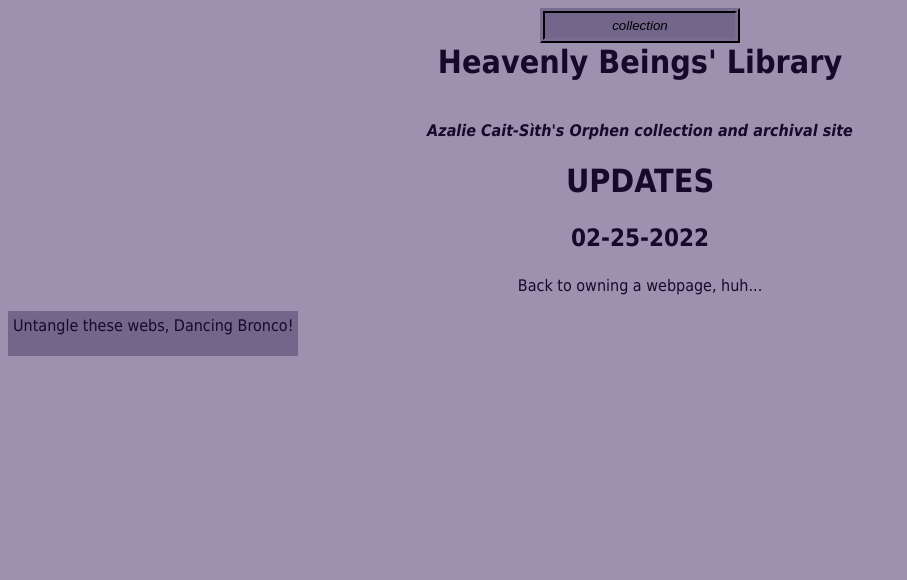
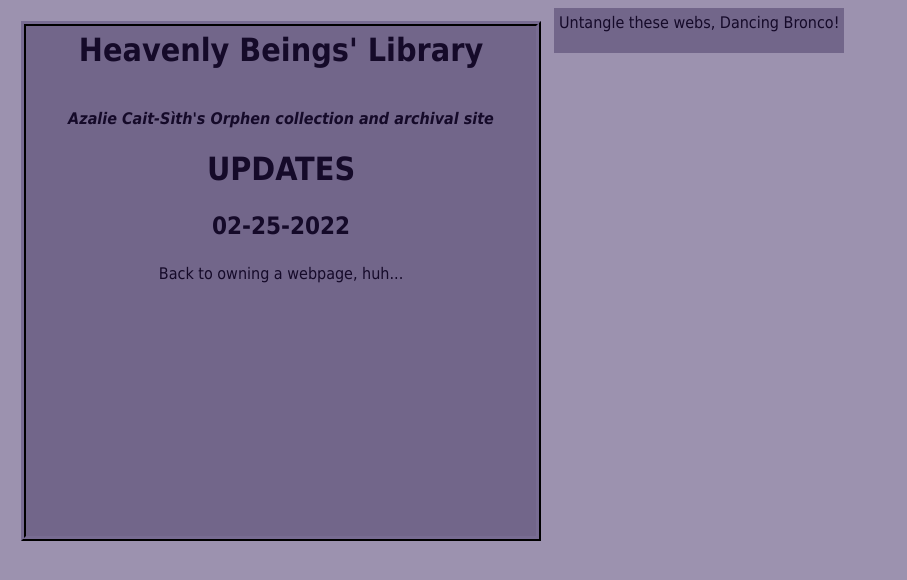
Before and after one commit to waywardelegy/heavenlybeingslibrary, a plain HTML site: page index.html in a window 1280 px wide. Shown: the whole page, without its empty margins (0-907 px from the left). Drawn offline with Linux system fonts and the light colour scheme.

Commit message:
Update index.html

```diff
--- a/index.html
+++ b/index.html
@@ -8,11 +8,10 @@
   </head>
     <body>
    <center>
-<div class="header"><a href="/collection.html"><button><i>collection</i></button></a></div>
 
 
 
-  <div>
+  <div class="main"><center>
 <h1>Heavenly Beings' Library</h1><br/>
 </p>
 <p><h4><i>Azalie Cait-Sìth's Orphen collection and archival site</i></h4></p>
@@ -23,7 +22,7 @@
   Back to owning a webpage, huh...</p>
 
 
-
+    </center>
     </div>
     <div class="footer">
 <script language="JavaScript">
```
